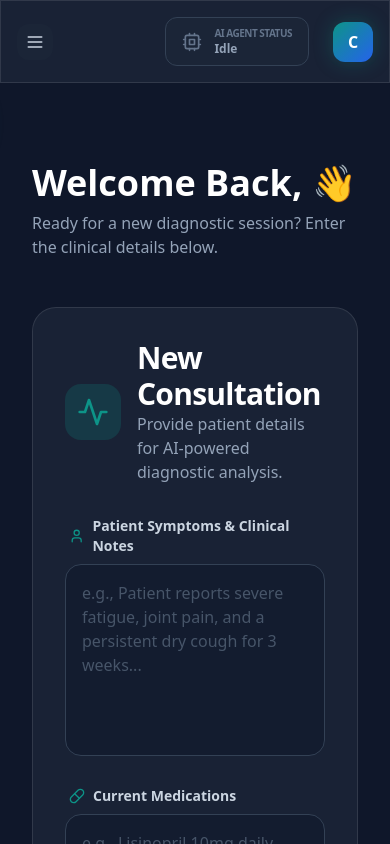
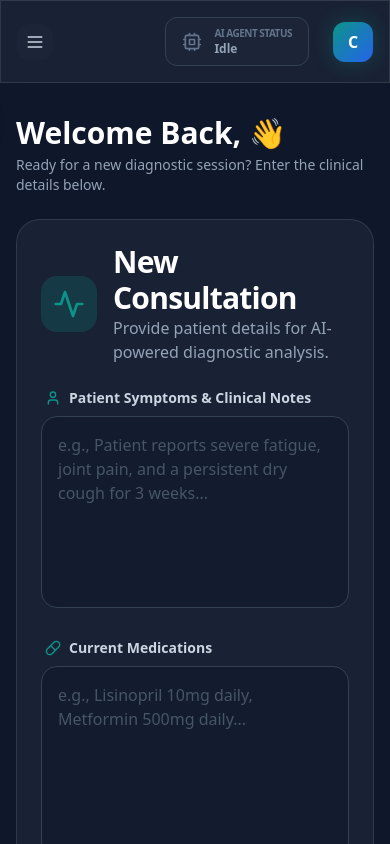
Before and after one commit to Casido1/MediLink.AI.UI, a React (Vite) app: page / in a window 390 px wide. Shown: the top 844 px of the page. Built offline with nearby package versions, Linux system fonts and the light colour scheme.

Commit message:
Optimised the positioning of the consultation section

```diff
--- a/src/App.jsx
+++ b/src/App.jsx
@@ -150,7 +150,7 @@ function App() {
                 </header>
 
                 {/* Content Area */}
-                <div className="p-8">
+                <div className="p-4 md:p-8">
                     <AnimatePresence mode="wait">
                         {activeTab === 'dashboard' && (
                             <motion.div
@@ -160,11 +160,11 @@ function App() {
                                 exit={{ opacity: 0, y: -10 }}
                             >
                                 {!currentResult ? (
-                                    <div className="py-12">
-                                        <div className="max-w-4xl mx-auto mb-12 flex items-center justify-between">
+                                    <div className="py-4 md:py-6">
+                                        <div className="max-w-4xl mx-auto mb-6 flex items-center justify-between">
                                             <div>
-                                                <h1 className="text-4xl font-black text-white mb-2">Welcome Back, 👋</h1>
-                                                <p className="text-slate-400">Ready for a new diagnostic session? Enter the clinical details below.</p>
+                                                <h1 className="text-3xl md:text-4xl font-black text-white mb-1">Welcome Back, 👋</h1>
+                                                <p className="text-slate-400 text-sm">Ready for a new diagnostic session? Enter the clinical details below.</p>
                                             </div>
                                             <div className="hidden lg:flex items-center gap-4 p-4 glass rounded-2xl">
                                                 <div className="p-2 bg-green-500/20 rounded-lg">
--- a/src/components/ConsultationForm.jsx
+++ b/src/components/ConsultationForm.jsx
@@ -16,9 +16,9 @@ const ConsultationForm = ({ onStartAnalysis, isLoading }) => {
         <motion.div
             initial={{ opacity: 0, scale: 0.95 }}
             animate={{ opacity: 1, scale: 1 }}
-            className="glass rounded-3xl p-8 max-w-4xl mx-auto"
+            className="glass rounded-3xl p-6 md:p-8 max-w-4xl mx-auto"
         >
-            <div className="flex items-center gap-4 mb-8">
+            <div className="flex items-center gap-4 mb-6">
                 <div className="p-3 bg-hospital-teal/20 rounded-2xl">
                     <Activity className="w-8 h-8 text-hospital-teal" />
                 </div>
```
